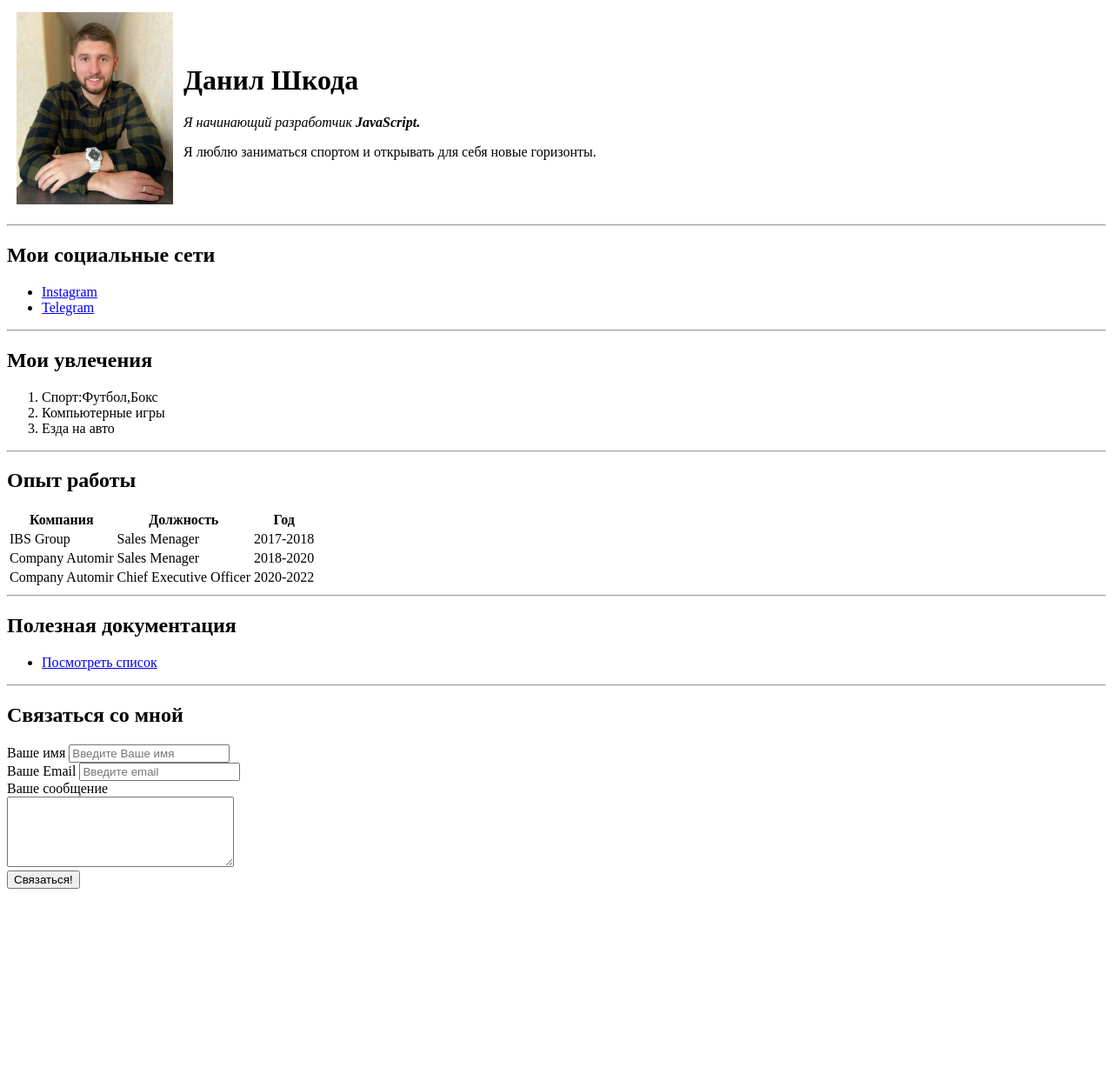
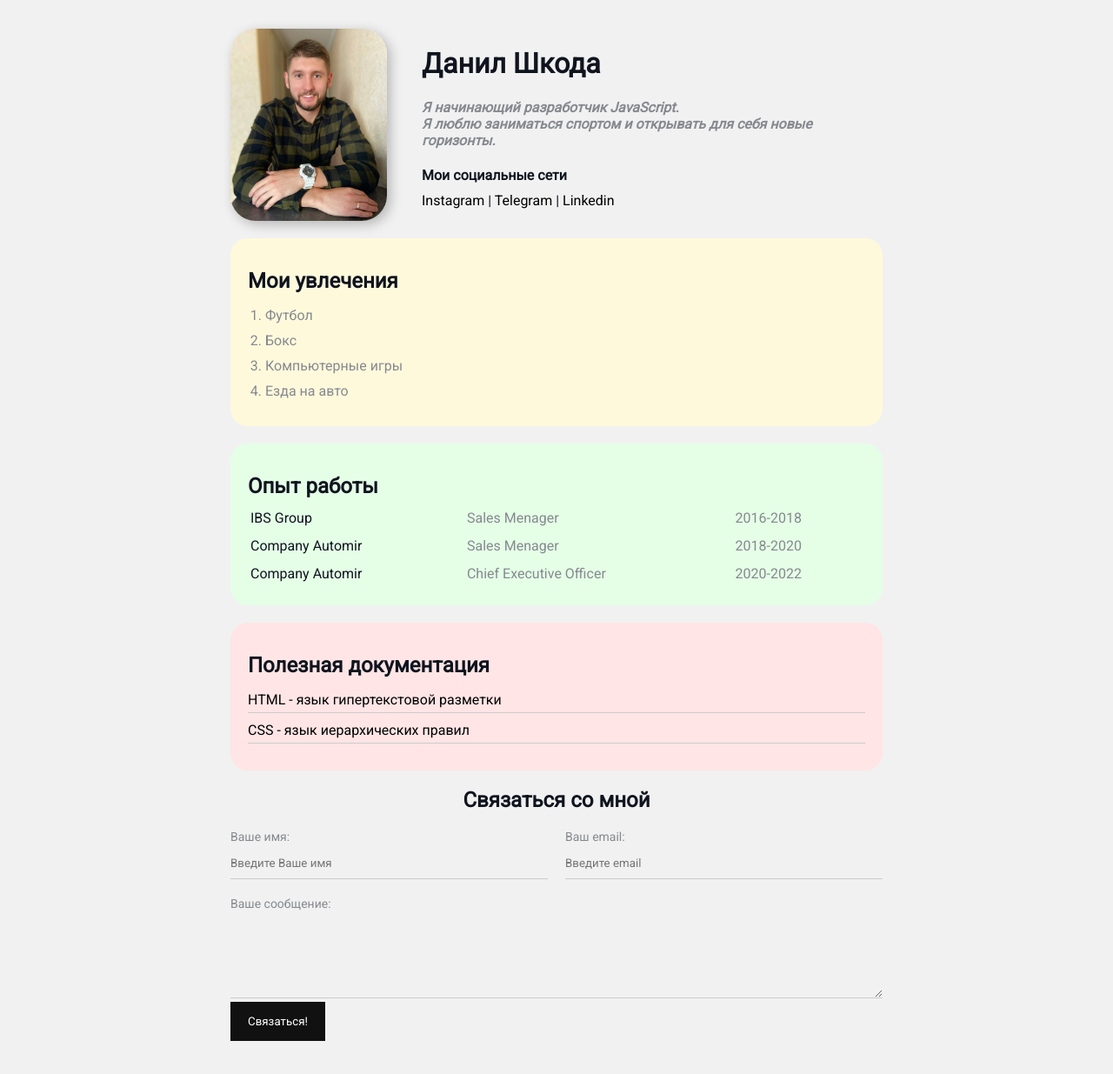
Before and after one commit to shkodadanil/ds, a plain HTML site: page index.html in a window 1280 px wide. Shown: the part 5-1240 px from the top of the page at 87% size. Before the commit the page ends 1035 px from the top, so only its background shows below. Drawn offline with Linux system fonts and the light colour scheme.

Commit message:
Add style

```diff
--- a/index.html
+++ b/index.html
@@ -2,54 +2,51 @@
 <html>
     <head>
         <meta charset="UTF-8"/>
-    <title>Danil S</title>
+        <meta http-equiv="X-UA-Compatible" content="IE=edge">
+        <meta name="viewport" content="width=device-width, initial-scale=1.0">
+        <meta name="keywords" content="resume, Danil, DS">
+        <meta name="description" content="Это сайт - резюме Данила Шкоды">
+        <title>Resume DS</title>
+        <link href="style.css" rel="stylesheet" />
     </head>
     <body>
-    <table cellspacing="10">
-        <tr>
-            <td>
-                <img src="Фото Даня.jpg" width="180" alt="Тут мое фото"/>
-            </td>
-            <td>
+        <div class="container">
+            <div class="info">
+                <img src="Фото Даня.jpg" alt="Тут мое фото"
+                class="avatar"/>
+
+                <div class="info-text">
                     <h1>Данил Шкода</h1>
-                <p><em>Я начинающий разработчик <strong>JavaScript.</strong></em></p>
+                    <p>Я начинающий разработчик <strong>JavaScript.</strong></em></p>
                     <p>Я люблю заниматься спортом и открывать для себя новые горизонты.</p>
-            </td>
-        </tr>
-    </table>
 
-    <hr>
+                    <h4>Мои социальные сети</h4>
 
-    <h2>Мои социальные сети</h2>
-    <ul>
-        <li><a href="https://instagram.com/shkodadanil"
-        target="_blank">Instagram</a></li>
-        <li><a href="https://t.me/shkodadanil"
-        target="_blank">Telegram</a></li>
-    </ul>
+                    <a href="https://instagram.com/shkodadanil" target="_blank">Instagram</a>
+                    |
+                    <a href="https://t.me/shkodadanil"target="_blank">Telegram</a>
+                    |
+                    <a href="https://www.linkedin.com/in/danil-shkoda-413750171/" target="_blank">Linkedin</a>
+                </div>
+            </div>
 
-    <hr>
-
+            <div class="card bg-yellow">
                 <h2>Мои увлечения</h2>
-    <ol>
-        <li>Спорт:Футбол,Бокс</li>
+                <ol class="list">
+                    <li>Футбол</li>
+                    <li>Бокс</li>
                     <li>Компьютерные игры</li>
                     <li>Езда на авто</li>
                 </ol>
+            </div>
 
-    <hr>
-
+            <div class="card bg-green">
                 <h2>Опыт работы</h2>
-    <table>
-        <tr>
-            <th>Компания</th>
-            <th>Должность</th>
-            <th>Год</th>
-        </tr>
+                <table class="table">
                     <tr>
                         <td>IBS Group</td>
                         <td>Sales Menager</td>
-            <td>2017-2018</td>
+                        <td>2016-2018</td>
                     </tr>
                     <tr>
                         <td>Company Automir</td>
@@ -62,41 +59,54 @@
                         <td>2020-2022</td>
                     </tr>
                 </table>
+            </div>
 
-    <hr>
+            <div class="card bg-red">
+                <h2>Полезная документация</h2>
+                <ul class="link-list">
+                    <li>
+                        <a href="https://developer.mozilla.org/en-US/docs/Web/HTML" target="_blank">HTML - язык гипертекстовой разметки</a>
+                    </li>
+                    <li>
+                        <a href="https://developer.mozilla.org/en-US/docs/Web/CSS" target="_blank">CSS - язык иерархических правил</a>
+                    </li>
+                </ul>
+            </div>
 
-    <h2>Полезная документация</h2>
-    <ul><li><a href="documents.html">Посмотреть список</a></li></ul>
-
-    <hr>
-
+           <div class="contact">
                 <h2>Связаться со мной</h2>
 
                 <form action="/">
-        <label for="name">Ваше имя</label>
+                    <div class="row">
+                        <div class="form-group">
+                            <label for="name">Ваше имя:</label>
                             <input type="text" id="name"
                             placeholder="Введите Ваше имя">
+                        </div>
 
-        <br>
-
-        <label for="email">Ваше Email</label>
+                        <div class="form-group">
+                            <label for="email">Ваш email:</label>
                             <input type="email" id="email"
                             placeholder="Введите email">
+                        </div>
+                    </div>
 
-        <br>
+                    <div class="form-group">
+                        <label for="massage">Ваше сообщение:</label>
+                        <textarea id="massage" rows="5" cols="30"></textarea>
+                    </div>
 
-        <label for="text">Ваше сообщение</label>
-
-        <br>
-
-        <textarea id="text" rows="5" cols="30"></textarea>
-
-        <br>
-
-        <input type="submit" value="Связаться!">
-
+                    <input class="btn" type="submit" value="Связаться!">
                 </form>
+            </div>
 
 
+            <div class="position">
+                <div class="box"></div>
+            </div>
+        </div>
+
+
+        <div style="margin-bottom: 500px;"></div>
     </body>
 </html>
--- /dev/null
+++ b/style.css
@@ -0,0 +1,224 @@
+@import url('https://fonts.googleapis.com/css2?family=Roboto&display=swap');
+
+
+body {
+    background-color: #f1f1f1;
+    color: #0f141e;
+    font-size: 16px;
+    font-weight: normal;
+    font-family: 'Roboto', sans-serif;
+
+    /* font: normal 16px 'Roboto', sans-serif ; */
+}
+
+.container{
+    max-width: 750px;
+    margin:auto;
+    padding-top: 30px;
+}
+
+a {
+    color: black;
+    text-decoration: none;
+}
+
+a:hover {
+    text-decoration:underline;
+}
+
+a:active {
+    color: blue;
+}
+
+a:visited {
+    color: gray;
+}
+
+.avatar {
+    width: 180px;
+    border-radius: 29px;
+    box-shadow: 4px 4px 14px rgba(0, 0, 0, 0.25);
+}
+
+.info {
+    display: flex;
+    margin-bottom: 20px;
+}
+
+@media (max-width: 700px) {
+    .info {
+        text-align: center;
+        display: block;
+    }
+}
+
+.info-text {
+    margin-left: 40px;
+}
+
+.info-text h4 {
+    margin-bottom: 10px;
+}
+
+.info p{
+    color: #86898f;
+    margin: 0;
+    font-style: italic;
+    font-weight: bold;
+    text-decoration: none;
+}
+
+.bg-yellow {
+    background: #fff9dc;
+}
+
+.bg-green {
+    background: #e5ffe7;
+}
+
+.bg-red {
+    background: #ffe5e5;
+}
+
+.card {
+    padding: 15px 20px;
+    margin-bottom: 20px;
+    border-radius: 20px;
+}
+
+.card h2 {
+    margin-bottom: 10px;
+}
+
+.list {
+   padding: 0 20px;
+}
+
+.list li {
+    color: #86898f;
+    margin-bottom: 10px;
+}
+
+.link-list {
+    list-style: none;
+    padding: 0;
+}
+
+.link-list li{
+    margin-bottom: 10px;
+    padding-bottom: 5px;
+    border-bottom: 1px solid #ccc;
+}
+
+.table {
+    width: 100%;
+}
+
+.table td {
+    padding-bottom: 10px;
+}
+
+.table td:nth-child(2), table td:nth-child(3) {
+    color: #86898f;
+}
+
+/* .table tr:nth-child(odd) {
+    background: red;
+} */
+
+
+.contact h2 {
+    text-align: center;
+}
+
+.form-group label {
+    display: block;
+    font-size: 14px;
+    color: #86898f;
+}
+
+.form-group input,
+.form-group textarea {
+    width: 100%;
+    box-sizing: border-box;
+    border: none;
+    background: transparent ;
+    border-bottom: 1px solid #ccc;
+    color: #000;
+    padding: 15px 0 10px;
+    outline: none;
+    font-family: inherit;
+}
+
+.row {
+    display: flex;
+    margin-bottom: 20px;
+}
+
+@media (max-width: 700px) {
+    .row {
+        display: block;
+    }
+
+    .row .form-group {
+        width: 100%;
+        margin-right: 0;
+        margin-bottom: 10px;
+    }
+}
+
+.row .form-group {
+    width: 50%;
+    margin-right: 20px;
+    /* display: inline-block;
+    width: calc(50% - 20px); */
+}
+
+.row .form-group:last-child {
+    margin-right: 0;
+}
+
+.btn {
+    background: #111;
+    padding: 15px 20px;
+    color: #fff;
+    border: none;
+    font-family: inherit;
+    cursor: pointer;
+}
+
+.btn:hover {
+    opacity: 0.9;
+}
+
+/* Position */
+
+/* .position {
+    position: relative;
+    border: 4px solid black;
+    margin-top: 40px;
+    padding: 20px;
+    height: 300px;
+
+}
+
+.box {
+    position: fixed;
+    top: 0;
+    left: 0px;
+    /* border-radius: 50%; */
+    /* bottom: 150px;
+    left: 0px; */
+    /* width: 100%;
+    height: 50px;
+    background:lightcoral;
+} */
+
+/* .box-model > div {
+    float: left;
+    background: #000;
+    height: 200px;
+    border: 4px solid red;
+    width: 25%;
+    box-sizing: border-box;
+} */
```
Lines whose indentation alone changed are shown as unchanged.
